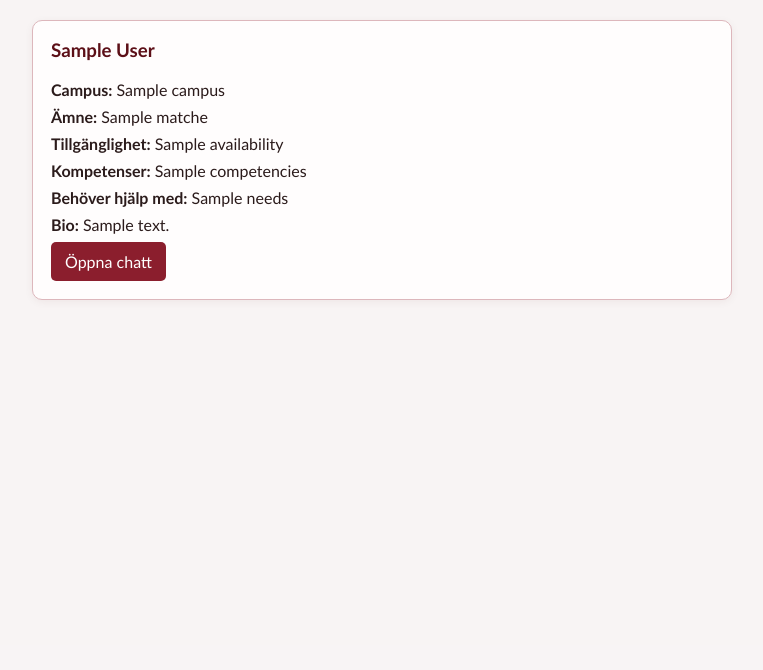
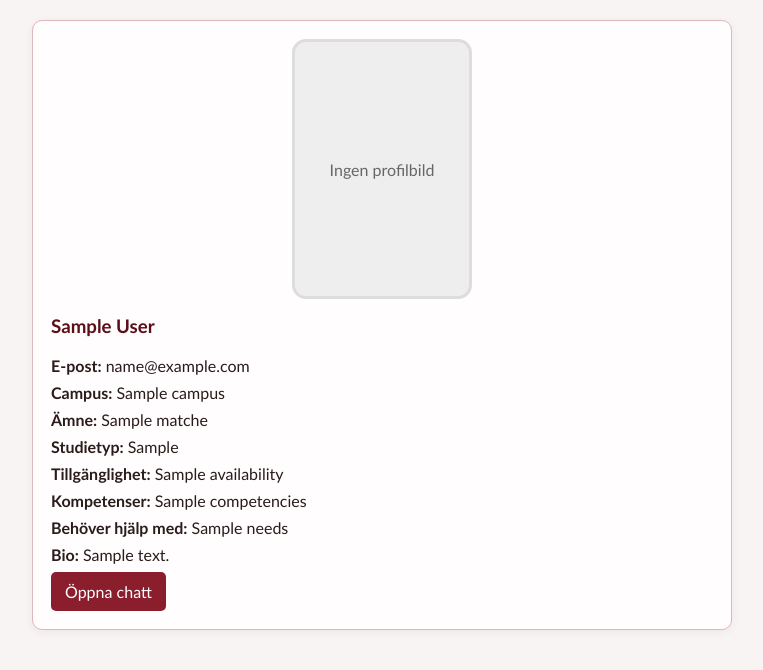
Before and after one commit to Najehnator/StudyBudy, a Flask app: page /my-matches in a window 1280 px wide. Shown: the part 155-825 px from the top of the page, without its empty margins (258-1021 px from the left). Before the commit the page ends 455 px from the top, so only its background shows below. Run offline with Flask 3, Linux system fonts and the light colour scheme; the visitor is signed in with stand-in values (Sample User, id 1); a database or web service that is not in the repository returns one stand-in record (values such as "Sample title"); some libraries are stand-ins or nearby versions.

Commit message:
Uppdaterat html

```diff
--- a/templates/my_matches.html
+++ b/templates/my_matches.html
@@ -31,7 +31,7 @@
                         {% for liked_user in liked_me_users %}
                             <a class="likes-item" href="{{ url_for('show_other_user_profile_page', user_id=liked_user[0]) }}">
                                 {% if liked_user[4] %}
-                                    <img src="{{ url_for('static', filename='uploads/' + liked_user[4]) }}" alt="Profilbild">
+                                    <img src="{{ url_for('show_profile_image', user_id=liked_user[0]) }}" alt="Profilbild">
                                 {% else %}
                                     <div class="small-profile-placeholder">?</div>
                                 {% endif %}
@@ -64,7 +64,8 @@
                 {% for match in my_matches %}
                     <div class="match-card">
                         {% if match[11] %}
-                            <img src="{{ url_for('show_profile_image', user_id=profile[0]) }}" alt="Profilbild">
+                            <img class="profile-image" src="{{ url_for('show_profile_image', user_id=match[1]) }}" alt="Profilbild">
+                        {% else %}
                             <div class="profile-placeholder">
                                 Ingen profilbild
                             </div>
@@ -72,8 +73,10 @@
 
                         <h3>{{ match[2] }}</h3>
 
+                        <p><strong>E-post:</strong> {{ match[3] }}</p>
                         <p><strong>Campus:</strong> {{ match[4] or 'Ej angivet' }}</p>
                         <p><strong>Ämne:</strong> {{ match[5] or 'Ej angivet' }}</p>
+                        <p><strong>Studietyp:</strong> {{ match[6] or 'Ej angivet' }}</p>
                         <p><strong>Tillgänglighet:</strong> {{ match[7] or 'Ej angivet' }}</p>
                         <p><strong>Kompetenser:</strong> {{ match[8] or 'Ej angivet' }}</p>
                         <p><strong>Behöver hjälp med:</strong> {{ match[9] or 'Ej angivet' }}</p>
@@ -93,10 +96,15 @@
     </main>
 
     <script>
-    function toggleLikesDropdown() {
-        const dropdown = document.getElementById("likes-dropdown");
-        dropdown.classList.toggle("show");
-    }
+        function toggleLikesDropdown() {
+            const dropdown = document.getElementById("likes-dropdown");
+
+            if (dropdown.style.display === "block") {
+                dropdown.style.display = "none";
+            } else {
+                dropdown.style.display = "block";
+            }
+        }
     </script>
 </body>
 </html>
```
